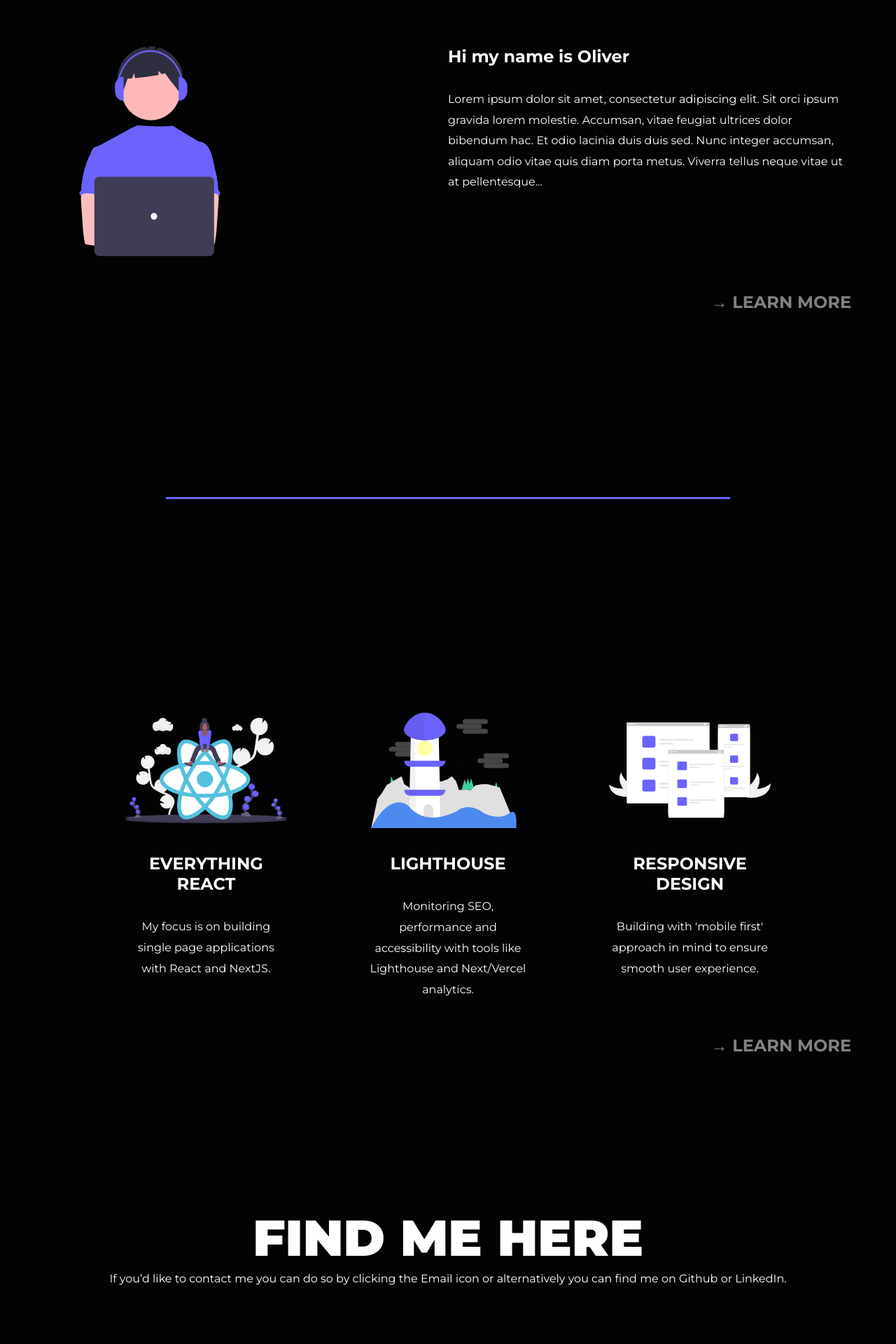
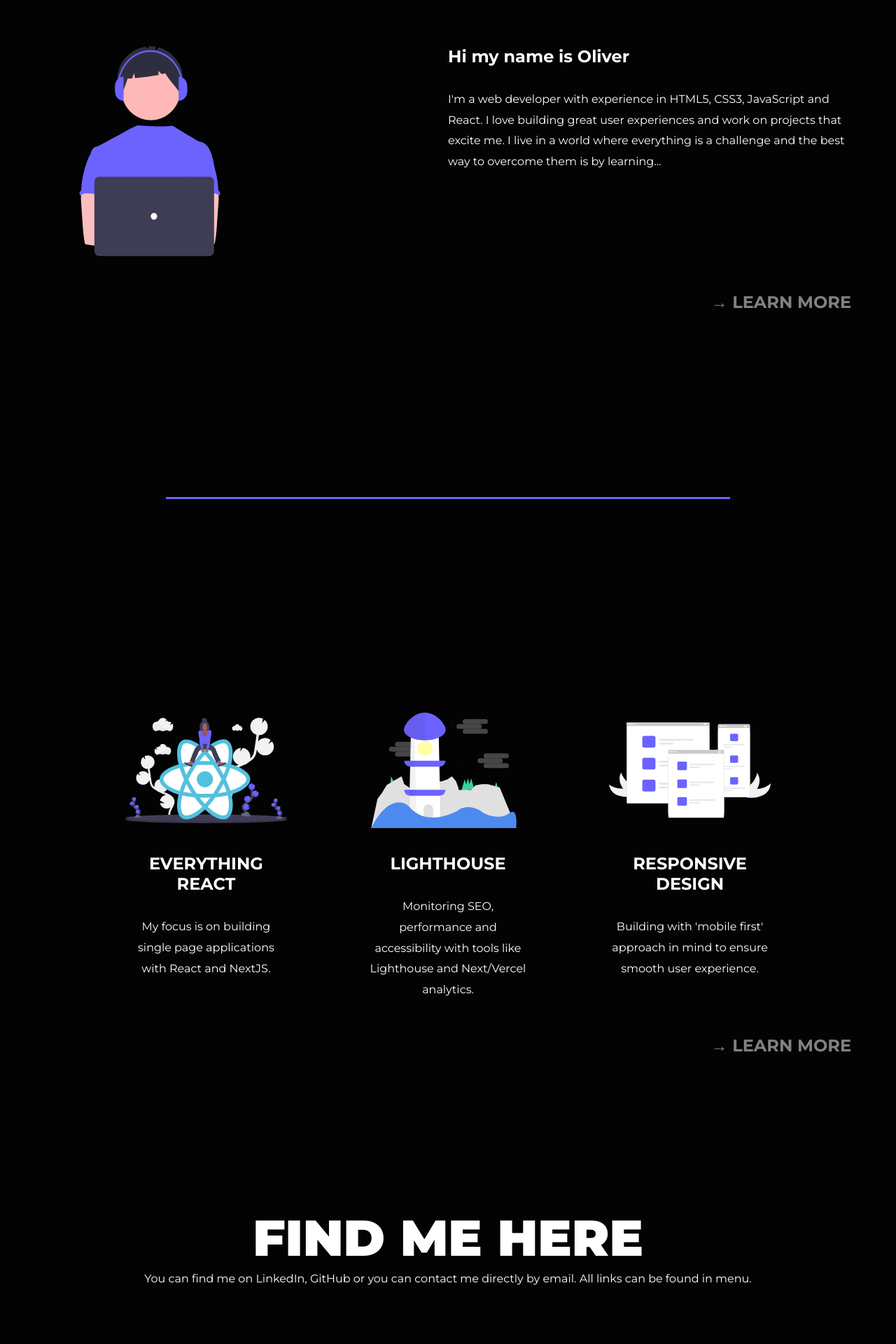
Before and after one commit to NemesOliver/portfolio-nextJS, a Next.js app: page / in a window 1280 px wide. Shown: the part 1360-3280 px from the top of the page at 70% size. Built offline with nearby package versions, Linux system fonts and the light colour scheme.

Commit message:
re-write footer text

```diff
--- a/components/Footer.js
+++ b/components/Footer.js
@@ -9,8 +9,8 @@ const Footer = () => {
         <Flex direction="column">
           <h2>FIND ME HERE</h2>
           <p>
-            If you’d like to contact me you can do so by clicking the Email icon
-            or alternatively you can find me on Github or LinkedIn.
+            You can find me on LinkedIn, GitHub or you can contact me directly
+            by email. All links can be found in menu.
           </p>
         </Flex>
         <div className="footer-img">
--- a/pages/index.js
+++ b/pages/index.js
@@ -74,11 +74,11 @@ export default function Home() {
             <Flex direction="column" width="50%" align="flex-start">
               <h3>Hi my name is Oliver</h3>
               <p>
-                Lorem ipsum dolor sit amet, consectetur adipiscing elit. Sit
-                orci ipsum gravida lorem molestie. Accumsan, vitae feugiat
-                ultrices dolor bibendum hac. Et odio lacinia duis duis sed. Nunc
-                integer accumsan, aliquam odio vitae quis diam porta metus.
-                Viverra tellus neque vitae ut at pellentesque...
+                I&#39;m a web developer with experience in HTML5, CSS3,
+                JavaScript and React. I love building great user experiences and
+                work on projects that excite me. I live in a world where
+                everything is a challenge and the best way to overcome them is
+                by learning...
               </p>
             </Flex>
             <Link href="/about" passHref>
```
